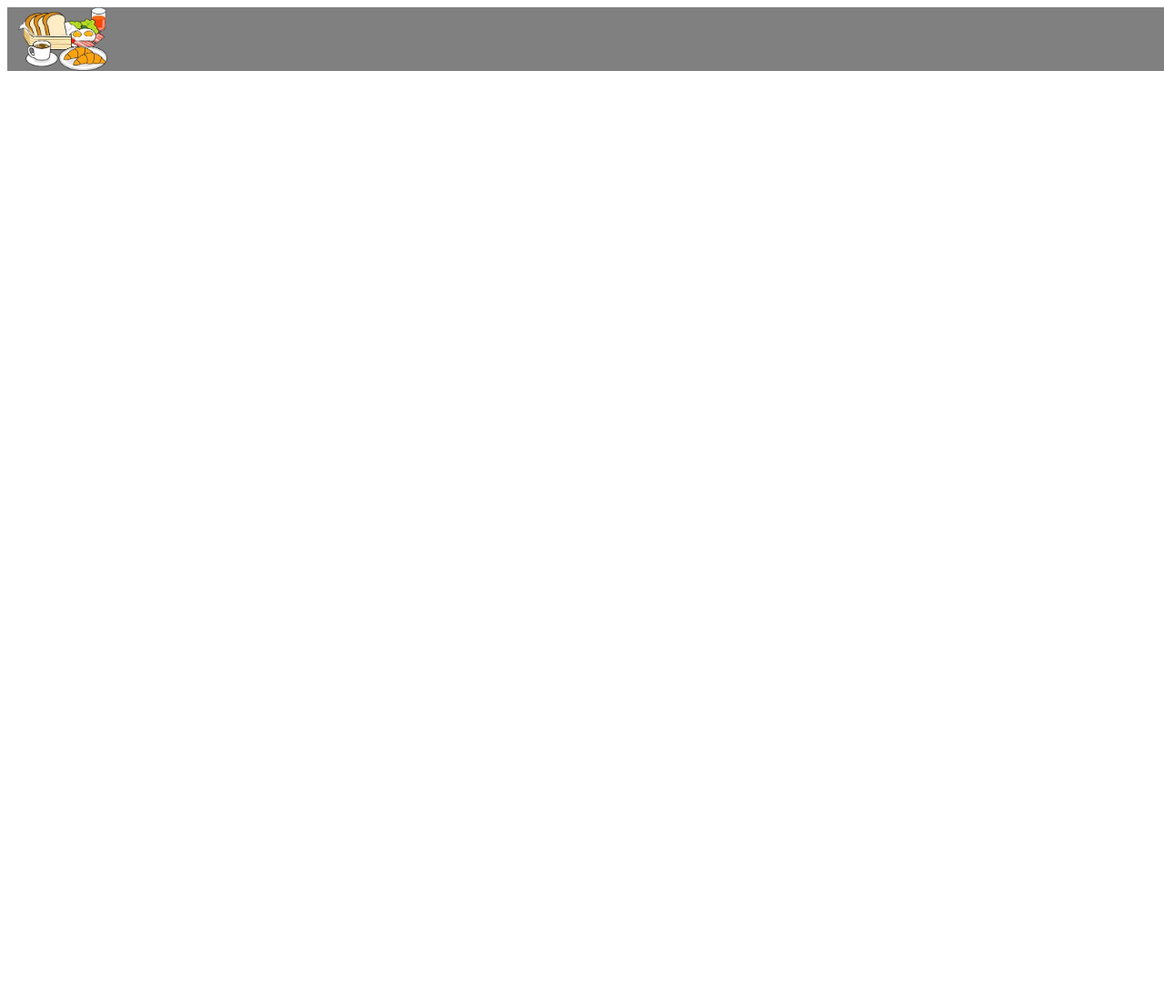
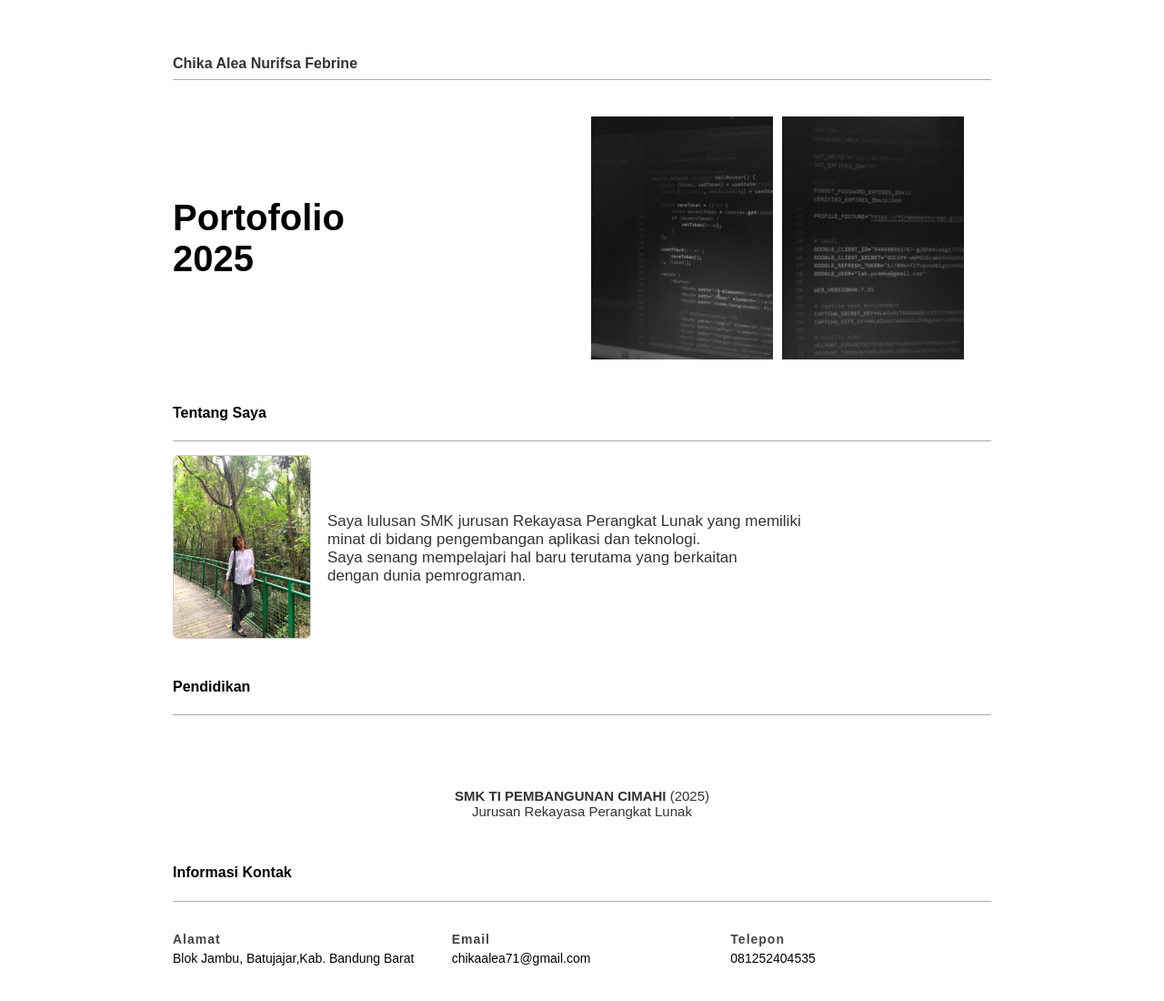
Before and after one commit to telecastel/pbl2025, a plain HTML site: page hari-4-online/portofolio.html in a window 1280 px wide. Shown: the whole page at 91% size. Before the commit the page ends 800 px from the top, so only its background shows below. Drawn offline with Linux system fonts and the light colour scheme.

Commit message:
Update tugas liburan

```diff
--- a/hari-4-online/portofolio.html
+++ b/hari-4-online/portofolio.html
@@ -1,14 +1,84 @@
 <!DOCTYPE html>
 <html lang="en">
+
 <head>
   <meta charset="UTF-8">
   <meta name="viewport" content="width=device-width, initial-scale=1.0">
-    <title>Document</title>
+  <title>Portofolio Chika Alea</title>
   <link rel="stylesheet" href="style.css">
 </head>
+
 <body>
-    <div class="header">
-      <img src="../hari-3-online/gambar/images1.png" alt="" style="height: 70px;">
+  <div class="container">
+
+
+    <header>
+      <h4>Chika Alea Nurifsa Febrine</h4>
+      <hr>
+    </header>
+
+
+    <section class="intro">
+      <div class="text">
+        <h1>Portofolio<br>2025</h1>
+      </div>
+      <div class="images">
+        <img src="assets/gambar3.jpg" alt="">
+        <img src="assets/gambar4.jpg" alt="">
+      </div>
+    </section>
+
+
+    <section class="tentang">
+      <h4>Tentang Saya</h4>
+      <hr>
+      <div class="about-grid">
+        <div class="about-img">
+          <img src="assets/gambar1.jpg" alt="Foto Chika Alea">
+        </div>
+        <div class="about-text">
+          <p>
+            Saya lulusan SMK jurusan Rekayasa Perangkat Lunak yang memiliki <br>
+            minat di bidang pengembangan aplikasi dan teknologi. <br>
+            Saya senang mempelajari hal baru terutama yang berkaitan <br>
+            dengan dunia pemrograman.
+          </p>
+        </div>
+      </div>
+    </section>
+
+
+    <section class="section">
+      <h4>Pendidikan</h4>
+      <hr>
+      <center>
+        <p style="margin-top: 80px;"><strong>SMK TI PEMBANGUNAN CIMAHI</strong> (2025) <br> Jurusan Rekayasa Perangkat
+          Lunak</p>
+
+      </center>
+    </section>
+
+
+    <section class="contact">
+      <h4>Informasi Kontak</h4>
+      <hr>
+      <div class="grid">
+        <div>
+          <h5>Alamat</h5>
+          <p>Blok Jambu, Batujajar,Kab. Bandung Barat</p>
+        </div>
+        <div>
+          <h5>Email</h5>
+          <p>chikaalea71@gmail.com</p>
+        </div>
+        <div>
+          <h5>Telepon</h5>
+          <p>081252404535</p>
+        </div>
+      </div>
+    </section>
+
   </div>
 </body>
+
 </html>
--- a/hari-4-online/style.css
+++ b/hari-4-online/style.css
@@ -1,8 +1,127 @@
-.header {
+body {
+    font-family: Arial, sans-serif;
+    background: #fff;
+    margin: 0;
+    padding: 0;
+    display: flex;
+    justify-content: center;
+}
+
+.container {
+    width: 90%;
+    max-width: 900px;
+    margin-top: 40px;
+    padding-bottom: 60px;
+}
+
+header h4 {
+    margin-bottom: 5px;
+    color: #333;
+}
+
+hr {
+    border: none;
+    border-top: 1px solid #aaa;
+}
+
+.intro {
+    display: grid;
+    grid-template-columns: 1fr 1fr;
+    gap: 20px;
+    align-items: center;
+    margin: 40px 0;
+}
+
+.text h1 {
+    font-size: 40px;
+    font-weight: bold;
+    color: #000;
+}
+
+.images {
+    display: flex;
+    gap: 10px;
+}
+
+.images img {
     width: 100%;
-    height: 70px;
-    background-color: gray;
-    position: fixed;
-    padding: 0;
+    max-width: 200px;
+    height: auto;
+    border-radius: 20;
+    object-fit: cover;
+}
+
+.tentang {
+    margin-top: 50px;
+}
+
+.about-grid {
+    display: grid;
+    grid-template-columns: 150px 1fr;
+    gap: 20px;
+    align-items: center;
+    margin-top: 15px;
+}
+
+.about-img img {
+    width: 100%;
+    border-radius: 6px;
+    border: 1px solid #ccc;
+    object-fit: cover;
+}
+
+.about-text p {
+    font-size: 17px;
+    color: #333;
+}
+
+.section {
+    margin-top: 40px;
+}
+
+.section p {
+    font-size: 15px;
+    color: #333;
+}
+
+.contact {
+    margin-top: 50px;
+}
+
+.grid {
+    display: grid;
+    grid-template-columns: repeat(3, 1fr);
+    gap: 20px;
+    margin-top: 10px;
+}
+
+.grid h5 {
+    margin-bottom: 5px;
+    font-size: 14px;
+    letter-spacing: 1px;
+    color: #444;
+}
+
+.grid p {
     margin: 0;
+    font-size: 14px;
 }
+
+@media (max-width: 768px) {
+
+    .intro,
+    .about-grid {
+        grid-template-columns: 1fr;
+        text-align: center;
+    }
+
+    .images,
+    .about-img {
+        justify-content: center;
+    }
+
+    .grid {
+        grid-template-columns: 1fr;
+        text-align: center;
+    }
+}
```
Also changed, not shown: hari-4-online/assets/gambar3.jpg (added), hari-4-online/assets/gambar4.jpg (added). Lines whose indentation alone changed are shown as unchanged.
